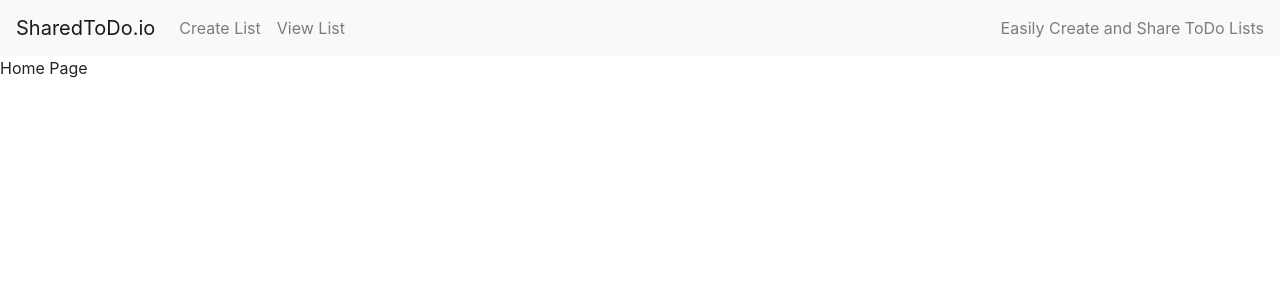
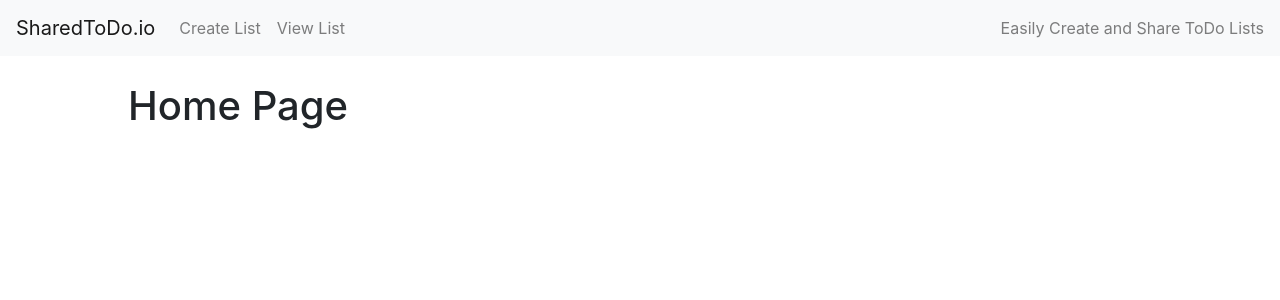
Before and after one commit to ethanb123/SharedToDo, a React (Create React App) app: page / in a window 1280 px wide. Shown: the top 300 px of the page. Built offline with nearby package versions, Linux system fonts and the light colour scheme.

Commit message:
Cleaned up code and started CSS styling.

```diff
--- a/src/index.css
+++ b/src/index.css
@@ -11,3 +11,9 @@ code {
   font-family: source-code-pro, Menlo, Monaco, Consolas, 'Courier New',
     monospace;
 }
+
+.bodycss {
+  margin-left: 10%;
+  margin-right: 10%;
+  margin-top: 2%;
+}
--- a/src/views/CreateList.tsx
+++ b/src/views/CreateList.tsx
@@ -1,9 +1,10 @@
 import React from "react";
 import { Form, FormGroup, Input, Label } from "reactstrap";
+import '../index.css'
 
 const CreateList = (props: any) => {
     return (
-        <div>
+        <div className="bodycss">
             <h1>Create a List</h1>
             <Form>
                 <FormGroup>
--- a/src/views/HomePage.tsx
+++ b/src/views/HomePage.tsx
@@ -1,9 +1,11 @@
+import '../index.css'
+
 const HomePage = (props: any) => {
     return (
-      <div>
-          Home Page
+      <div className='bodycss'>
+          <h1>Home Page</h1>
       </div>
     );
-  }
+}
 
 export default HomePage;
--- a/src/views/ViewList.tsx
+++ b/src/views/ViewList.tsx
@@ -1,9 +1,11 @@
 import React from "react"
 import { Form, FormGroup, Input, Label } from "reactstrap"
+import '../index.css'
+
 
 const ViewList = (props: any) => {
     return (
-        <div>
+        <div className="bodycss">
             <h1>View a List</h1>
             <Form>
                 <FormGroup>
@@ -13,6 +15,6 @@ const ViewList = (props: any) => {
             </Form>
         </div>
     );
-  }
+}
 
 export default ViewList;
```
Also changed, not shown: src/views/NavBar.tsx (+3 -7 lines), 1 other file (tests, documents, lock files or other folders).
